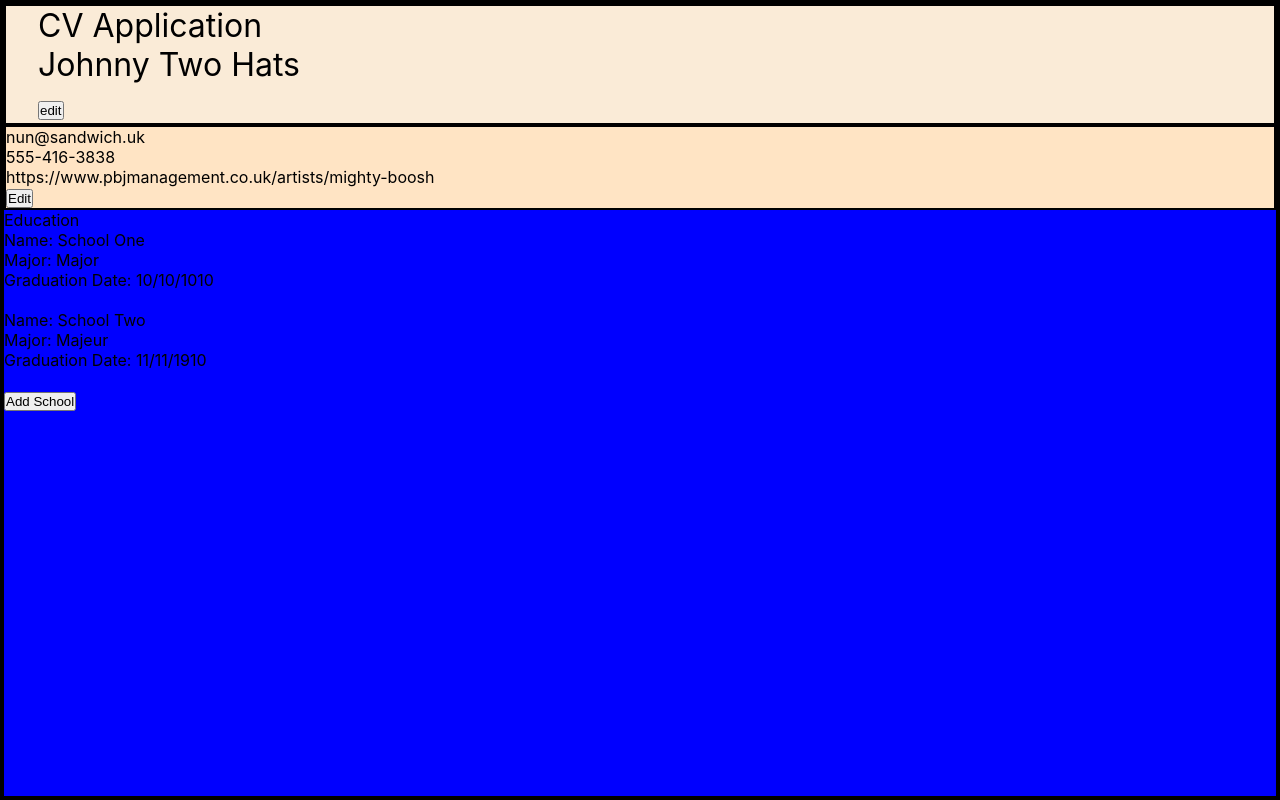
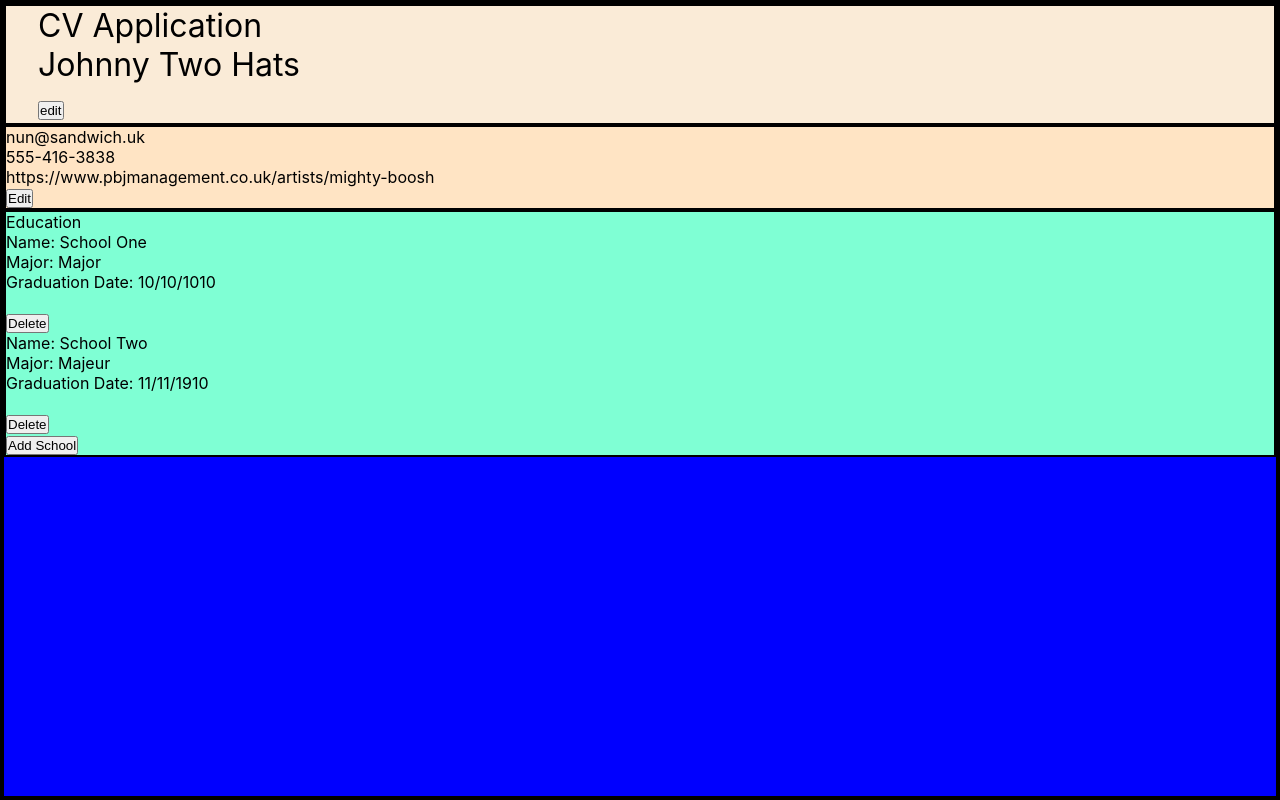
Before and after one commit to SloaneTribble/cv-project, a React (Create React App) app: page / in a window 1280 px wide. Built offline with nearby package versions, Linux system fonts and the light colour scheme.

Commit message:
Add delete button to each school

```diff
--- a/src/App.css
+++ b/src/App.css
@@ -19,3 +19,8 @@
   background-color:bisque;
   border: 2px solid black;
 }
+
+.education{
+  background-color: aquamarine;
+  border: 2px solid black;
+}
--- a/src/components/EducationContainer.js
+++ b/src/components/EducationContainer.js
@@ -45,6 +45,8 @@ class EducationContainer extends Component {
     this.handleGradYearChange = this.handleGradYearChange.bind(this);
 
     this.submitSchool = this.submitSchool.bind(this);
+
+    this.deleteSchool = this.deleteSchool.bind(this);
   }
 
   addModeToggle() {
@@ -57,6 +59,7 @@ class EducationContainer extends Component {
   handleNameChange = (e) => {
     this.setState({
       currentSchool: {
+        id: this.state.currentSchool.id,
         name: e.target.value,
         major: this.state.currentSchool.major,
         gradYear: this.state.currentSchool.gradYear,
@@ -67,6 +70,7 @@ class EducationContainer extends Component {
   handleMajorChange = (e) => {
     this.setState({
       currentSchool: {
+        id: this.state.currentSchool.id,
         name: this.state.currentSchool.name,
         major: e.target.value,
         gradYear: this.state.currentSchool.gradYear,
@@ -77,6 +81,7 @@ class EducationContainer extends Component {
   handleGradYearChange = (e) => {
     this.setState({
       currentSchool: {
+        id: this.state.currentSchool.id,
         name: this.state.currentSchool.name,
         major: this.state.currentSchool.major,
         gradYear: e.target.value,
@@ -100,6 +105,21 @@ class EducationContainer extends Component {
     });
   };
 
+  deleteSchool = (e) => {
+    console.log(e.target.className);
+    const schoolID = e.target.className;
+
+    let schools = this.state.schools;
+
+    let updatedSchools = schools.filter((school) => {
+      return school.id !== schoolID;
+    });
+
+    this.setState({
+      schools: updatedSchools,
+    });
+  };
+
   render() {
     const currentMode = this.state.addMode;
 
@@ -111,9 +131,12 @@ class EducationContainer extends Component {
     }
 
     return (
-      <div>
+      <div className="education">
         <span>Education</span>
-        <SchoolOverview schools={this.state.schools} />
+        <SchoolOverview
+          schools={this.state.schools}
+          deleteSchool={this.deleteSchool}
+        />
         <button className="new-school" onClick={this.addModeToggle}>
           {addText}
         </button>
--- a/src/components/SchoolOverview.js
+++ b/src/components/SchoolOverview.js
@@ -7,10 +7,6 @@ class SchoolOverview extends Component {
 
   render() {
     const schools = this.props.schools;
-    console.log(schools);
-    let school1 = schools[0];
-
-    let school1Name = school1.name;
 
     let overview;
 
@@ -20,6 +16,9 @@ class SchoolOverview extends Component {
         <li>Major: {school.major}</li>
         <li>Graduation Date: {school.gradYear}</li>
         <br></br>
+        <button className={school.id} onClick={this.props.deleteSchool}>
+          Delete
+        </button>
       </ul>
     ));
 
```
